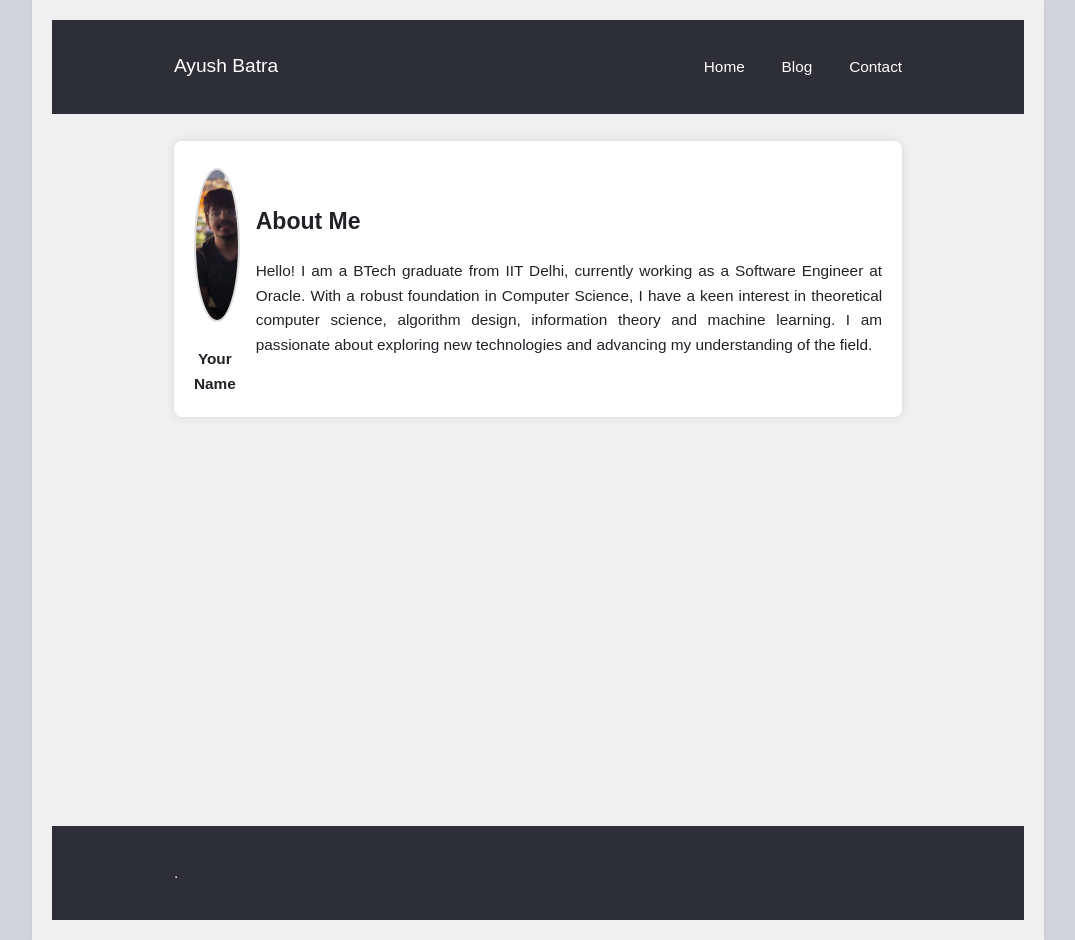
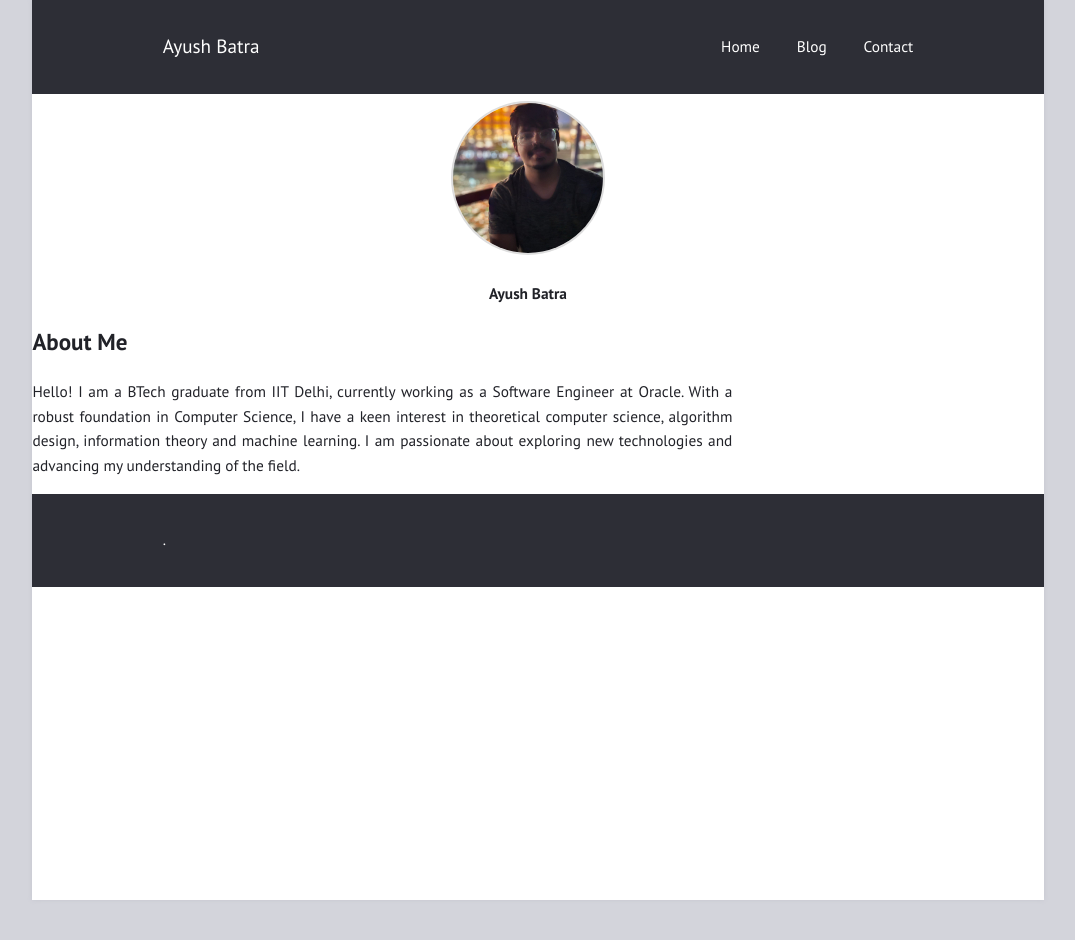
Before and after one commit to ayushbatra/ayushbatra.github.io, a Jekyll site: the page built from index.md, in a window 1280 px wide. Shown: the whole page, without its empty margins (102-1177 px from the left). Built offline with Jekyll 4.4.1, drawn with Linux system fonts in a browser that asks for light colours; after the commit the page ends 900 px from its top, so only the background shows below that.

Commit message:
Update homepage.html

```diff
--- a/_layouts/homepage.html
+++ b/_layouts/homepage.html
@@ -1,23 +1,17 @@
 ---
 layout: default
 ---
-<article>
+<!-- <article> -->
     <style>
-        body {
-            font-family: Arial, sans-serif;
-            margin: 0;
-            padding: 20px;
-            background-color: #f0f0f0;
-        }
         .container {
-            display: flex;
-            align-items: center;
-            max-width: 900px;
-            margin: 0 auto;
-            background-color: #fff;
-            border-radius: 8px;
-            box-shadow: 0 0 10px rgba(0, 0, 0, 0.1);
-            padding: 20px;
+/*             display: flex; */
+/*             align-items: center; */
+/*             max-width: 900px; */
+/*             margin: 0 auto; */
+/*             background-color: #fff; */
+/*             border-radius: 8px; */
+/*             box-shadow: 0 0 10px rgba(0, 0, 0, 0.1); */
+/*             padding: 20px; */
         }
         .photo-container {
             text-align: center;
@@ -41,11 +35,11 @@ layout: default
     <div class="container">
         <div class="photo-container">
             <img src="assets/1_low_cloaked.png" alt="Your Photo" class="photo">
-            <div class="caption">Your Name</div>
+            <div class="caption">Ayush Batra</div>
         </div>
         <div class="about-me">
             <h2>About Me</h2>
             <p>Hello! I am a BTech graduate from IIT Delhi, currently working as a Software Engineer at Oracle. With a robust foundation in Computer Science, I have a keen interest in theoretical computer science, algorithm design, information theory and machine learning. I am passionate about exploring new technologies and advancing my understanding of the field.</p>
         </div>
     </div>
-</article>
+<!-- </article> -->
```
